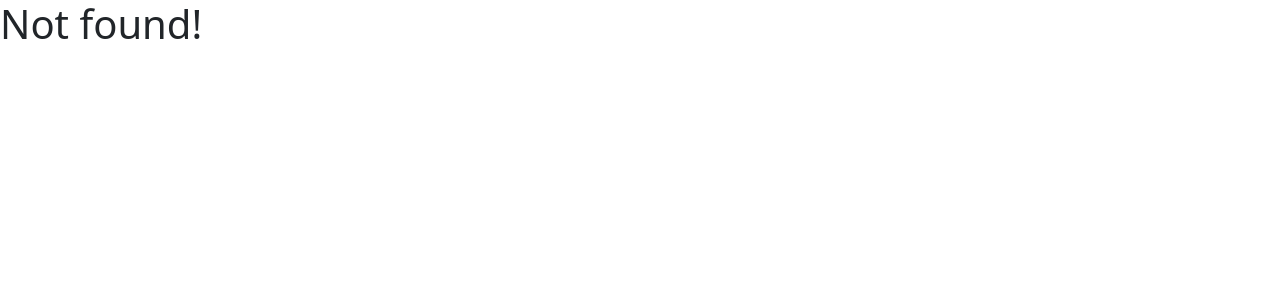
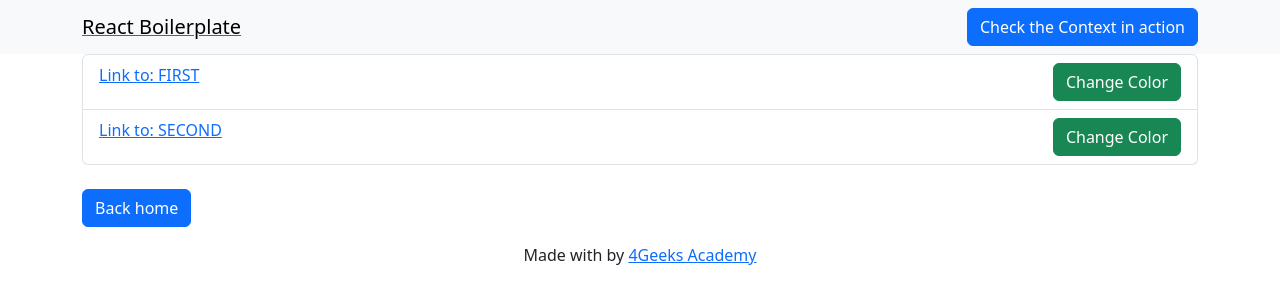
Before and after one commit to mendoza099/criptosasun-energia0.5, a React (Vite) app: page /demo in a window 1280 px wide. Before the commit this address had no page. Shown: the top 304 px of the page. Built offline with nearby package versions, Linux system fonts and the light colour scheme.

Commit message:
:sparkles: add initial context config

```diff
--- /dev/null
+++ b/src/context/AppContext.jsx
@@ -0,0 +1,45 @@
+import { useState, useEffect, createContext } from "react";
+import getState from "./flux.jsx";
+
+// Don't change, here is where we initialize our context, by default it's just going to be null.
+export const Context = createContext(null);
+
+// This function injects the global store to any view/component where you want to use it, we will inject the context to layout.js, you can see it here:
+// https://github.com/4GeeksAcademy/react-hello-webapp/blob/master/src/js/layout.js#L35
+const injectContext = PassedComponent => {
+	const StoreWrapper = props => {
+		//this will be passed as the contenxt value
+		const [state, setState] = useState(
+			getState({
+				getStore: () => state.store,
+				getActions: () => state.actions,
+				setStore: updatedStore =>
+					setState({
+						store: Object.assign(state.store, updatedStore),
+						actions: { ...state.actions }
+					})
+			})
+		);
+
+		useEffect(() => {
+			/**
+			 * EDIT THIS!
+			 * This function is the equivalent to "window.onLoad", it only runs once on the entire application lifetime
+			 * you should do your ajax requests or fetch api requests here. Do not use setState() to save data in the
+			 * store, instead use actions, like this:
+			 **/
+		}, []);
+
+		// The initial value for the context is not null anymore, but the current state of this component,
+		// the context will now have a getStore, getActions and setStore functions available, because they were declared
+		// on the state of this component
+		return (
+			<Context.Provider value={state}>
+				<PassedComponent {...props} />
+			</Context.Provider>
+		);
+	};
+	return StoreWrapper;
+};
+
+export default injectContext;
--- /dev/null
+++ b/src/context/flux.jsx
@@ -0,0 +1,42 @@
+const getState = ({ getStore, getActions, setStore }) => {
+	return {
+		store: {
+			message: null,
+			demo: [
+				{
+					title: "FIRST",
+					background: "white",
+					initial: "white"
+				},
+				{
+					title: "SECOND",
+					background: "white",
+					initial: "white"
+				}
+			]
+		},
+		actions: {
+			// Use getActions to call a function within a fuction
+			exampleFunction: () => {
+				getActions().changeColor(0, "green");
+			},
+
+			changeColor: (index, color) => {
+				//get the store
+				const store = getStore();
+
+				//we have to loop the entire demo array to look for the respective index
+				//and change its color
+				const demo = store.demo.map((elm, i) => {
+					if (i === index) elm.background = color;
+					return elm;
+				});
+
+				//reset the global store
+				setStore({ demo: demo });
+			}
+		}
+	};
+};
+
+export default getState;
--- /dev/null
+++ b/src/pages/Demo.jsx
@@ -0,0 +1,40 @@
+import { useContext } from "react";
+import { Link } from "react-router-dom";
+import { Context } from "../context/AppContext";
+
+export const Demo = () => {
+	const { store, actions } = useContext(Context);
+
+	return (
+		<div className="container">
+			<ul className="list-group">
+				{store.demo.map((item, index) => {
+					return (
+						<li
+							key={index}
+							className="list-group-item d-flex justify-content-between"
+							style={{ background: item.background }}>
+							<Link to={"/single/" + index}>
+								<span>Link to: {item.title}</span>
+							</Link>
+							{// Conditional render example
+							// Check to see if the background is orange, if so, display the message
+							item.background === "orange" ? (
+								<p style={{ color: item.initial }}>
+									Check store/flux.js scroll to the actions to see the code
+								</p>
+							) : null}
+							<button className="btn btn-success" onClick={() => actions.changeColor(index, "orange")}>
+								Change Color
+							</button>
+						</li>
+					);
+				})}
+			</ul>
+			<br />
+			<Link to="/">
+				<button className="btn btn-primary">Back home</button>
+			</Link>
+		</div>
+	);
+};
--- a/src/pages/Single.jsx
+++ b/src/pages/Single.jsx
@@ -1,19 +1,23 @@
+import { useContext } from "react";
 import { Link, useParams } from "react-router-dom";
+import PropTypes from "prop-types";
+import { Context } from "../context/AppContext";
+import rigoImageUrl from "../assets/img/rigo-baby.jpg"
 
 export const Single = props => {
+	const { store } = useContext(Context);
 
-	// this is the basic form
-	// const params = useParams();
-
+	// this is the basic form => const params = useParams();
 	// we prefeer the destructuring form
-	const { theid } = useParams()
+	const { theId } = useParams()
 
 	return (
 		<div className="jumbotron">
+			<h1 className="display-4">This will show the demo element: {store.demo[theId].title}</h1>
+			<img src={rigoImageUrl} />
 			<hr className="my-4" />
 
 			<Link to="/">
-				<h2>This is the id {theid}</h2>
 				<span className="btn btn-primary btn-lg" href="#" role="button">
 					Back home
 				</span>
@@ -21,3 +25,7 @@
 		</div>
 	);
 };
+
+Single.propTypes = {
+	match: PropTypes.object
+};
```
Also changed, not shown: src/Layout.jsx (+8 -2 lines).
